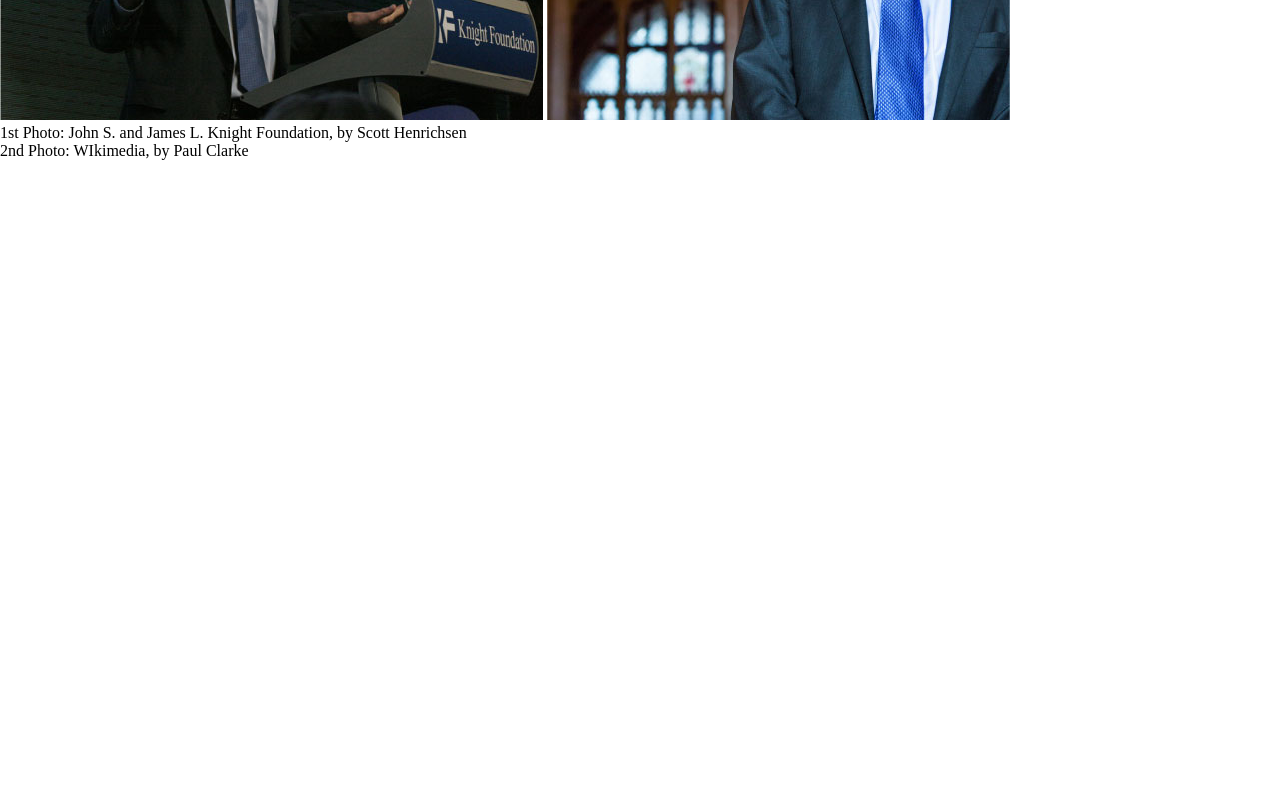
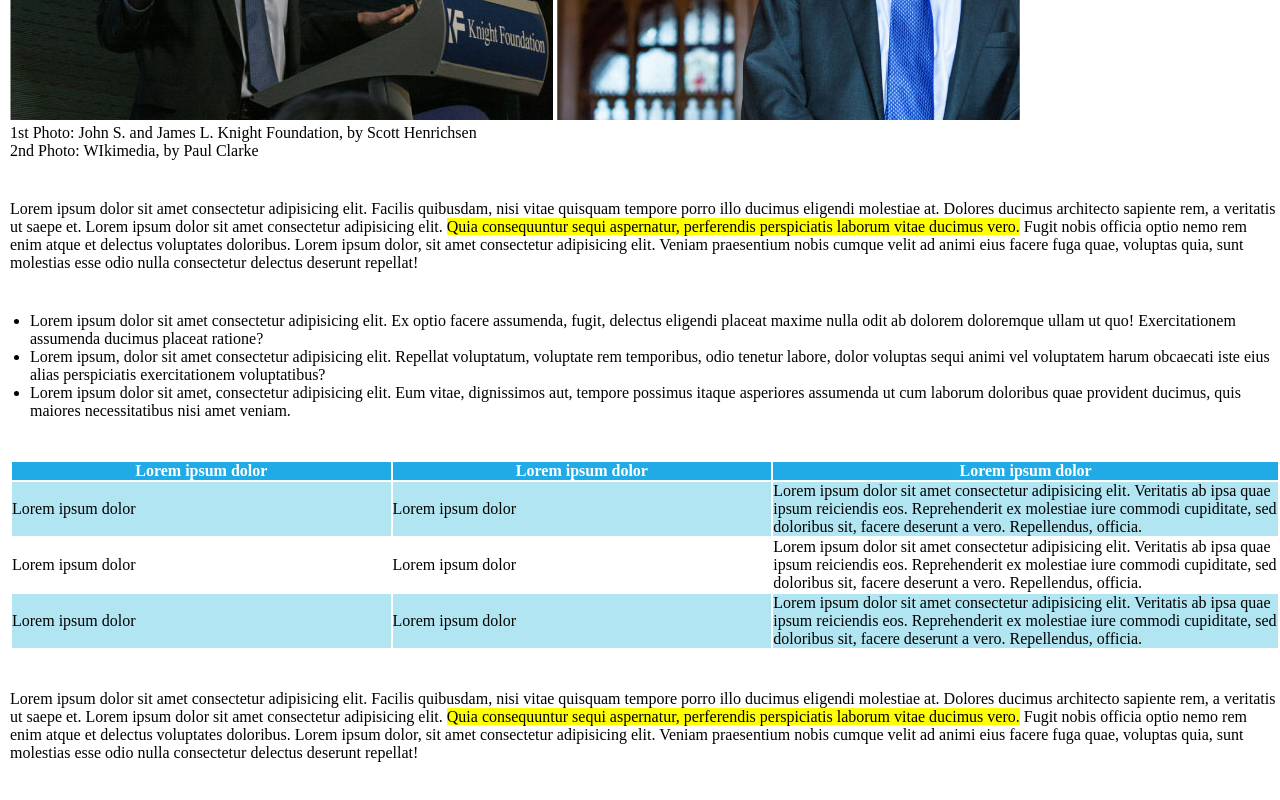
Before and after one commit to ludovicofiore/html-css-booleaner, a plain HTML site: page index.html in a window 1280 px wide. Shown: the part 440-1240 px from the top of the page. Before the commit the page ends 800 px from the top, so only its background shows below. Drawn offline with Linux system fonts and the light colour scheme.

Commit message:
sezione principale table testo e lista

```diff
--- a/css/style.css
+++ b/css/style.css
@@ -1,6 +1,10 @@
 * {
     margin: 0;
     padding: 0;
+}
+
+.container {
+    margin-left: 10px;
 }
 
 /* intestazione */
@@ -16,6 +20,7 @@ header {
     width: 200px;
     height: auto;
     margin-top: 50px;
+    margin-left: 10px;
 }
 
 /* titolo e immagini */
@@ -32,3 +37,35 @@ header {
     text-decoration: none;
     color: rgb(34, 171, 230);
 }
+
+/* contenuto principale */
+.text-paragraph {
+    margin-top: 40px;
+    margin-bottom: 40px;
+}
+
+.testo-evidenziato {
+    background-color: yellow;
+}
+
+ul {
+    margin-left: 20px;
+    margin-bottom: 40px;
+}
+
+/* table style */
+
+.td-space {
+   width: 30%;
+}
+
+#tablehead {
+    background-color: rgb(32, 170, 230);
+}
+.th-text {
+    color: white;
+}
+
+.tr-colored {
+    background-color: rgb(177, 229, 242);
+}
--- a/index.html
+++ b/index.html
@@ -12,7 +12,9 @@
     <img id="logo-booleaner" src="img/logo.svg" alt="logo booleaner">
    </header>
 
+   <div class="container">
         <!-- titolo e immagini -->
+        <div>
             <h1>
                 Internet deve essere al servizio del "bene pubblico": il manifesto di Tim Berners-Lee
             </h1>
@@ -31,9 +33,71 @@
                 1st Photo: John S. and James L. Knight Foundation, by Scott Henrichsen <br>
                 2nd Photo: WIkimedia, by Paul Clarke
             </div>
+        </div>
 
         <!-- contenuto principale -->
         <main>
+            <section>
+                <p class="text-paragraph">
+                    Lorem ipsum dolor sit amet consectetur adipisicing elit. Facilis quibusdam, nisi vitae quisquam tempore porro illo ducimus eligendi molestiae at. Dolores ducimus architecto sapiente rem, a veritatis ut saepe et.
+                    Lorem ipsum dolor sit amet consectetur adipisicing elit. <span class="testo-evidenziato">Quia consequuntur sequi aspernatur, perferendis perspiciatis laborum vitae ducimus vero.</span> Fugit nobis officia optio nemo rem enim atque et delectus voluptates doloribus.
+                    Lorem ipsum dolor, sit amet consectetur adipisicing elit. Veniam praesentium nobis cumque velit ad animi eius facere fuga quae, voluptas quia, sunt molestias esse odio nulla consectetur delectus deserunt repellat!
+                </p>
+            </section>
+
+            <!-- section lista -->
+            <section>
+                <ul>
+                    <li>
+                        Lorem ipsum dolor sit amet consectetur adipisicing elit. Ex optio facere assumenda, fugit, delectus eligendi placeat maxime nulla odit ab dolorem doloremque ullam ut quo! Exercitationem assumenda ducimus placeat ratione?
+                    </li>
+
+                    <li>
+                        Lorem ipsum, dolor sit amet consectetur adipisicing elit. Repellat voluptatum, voluptate rem temporibus, odio tenetur labore, dolor voluptas sequi animi vel voluptatem harum obcaecati iste eius alias perspiciatis exercitationem voluptatibus?
+                    </li>
+                    <li>
+                        Lorem ipsum dolor sit amet, consectetur adipisicing elit. Eum vitae, dignissimos aut, tempore possimus itaque asperiores assumenda ut cum laborum doloribus quae provident ducimus, quis maiores necessitatibus nisi amet veniam.
+                    </li>
+                </ul>
+            </section>
+
+            <!-- section table -->
+            <section>
+                <table>
+                   <thead id="tablehead">
+                        <th class="th-text">Lorem ipsum dolor</th>
+                        <th class="th-text">Lorem ipsum dolor</th>
+                        <th class="th-text">Lorem ipsum dolor</th>
+                   </thead>
+
+                   <tbody>
+                    <tr class="tr-colored">
+                        <td class="td-space">Lorem ipsum dolor</td>
+                        <td class="td-space">Lorem ipsum dolor</td>
+                        <td>Lorem ipsum dolor sit amet consectetur adipisicing elit. Veritatis ab ipsa quae ipsum reiciendis eos. Reprehenderit ex molestiae iure commodi cupiditate, sed doloribus sit, facere deserunt a vero. Repellendus, officia.</td>
+                    </tr>
+                    <tr>
+                        <td class="td-space">Lorem ipsum dolor</td>
+                        <td class="td-space">Lorem ipsum dolor</td>
+                        <td>Lorem ipsum dolor sit amet consectetur adipisicing elit. Veritatis ab ipsa quae ipsum reiciendis eos. Reprehenderit ex molestiae iure commodi cupiditate, sed doloribus sit, facere deserunt a vero. Repellendus, officia.</td>
+                    </tr>
+                    <tr class="tr-colored">
+                        <td class="td-space">Lorem ipsum dolor</td>
+                        <td class="td-space">Lorem ipsum dolor</td>
+                        <td>Lorem ipsum dolor sit amet consectetur adipisicing elit. Veritatis ab ipsa quae ipsum reiciendis eos. Reprehenderit ex molestiae iure commodi cupiditate, sed doloribus sit, facere deserunt a vero. Repellendus, officia.</td>
+                    </tr>
+                   </tbody>
+                </table>
+            </section>
+
+            <!-- seconda sezione testo -->
+            <section>
+                <p class="text-paragraph">
+                    Lorem ipsum dolor sit amet consectetur adipisicing elit. Facilis quibusdam, nisi vitae quisquam tempore porro illo ducimus eligendi molestiae at. Dolores ducimus architecto sapiente rem, a veritatis ut saepe et.
+                    Lorem ipsum dolor sit amet consectetur adipisicing elit. <span class="testo-evidenziato">Quia consequuntur sequi aspernatur, perferendis perspiciatis laborum vitae ducimus vero.</span> Fugit nobis officia optio nemo rem enim atque et delectus voluptates doloribus.
+                    Lorem ipsum dolor, sit amet consectetur adipisicing elit. Veniam praesentium nobis cumque velit ad animi eius facere fuga quae, voluptas quia, sunt molestias esse odio nulla consectetur delectus deserunt repellat!
+                </p>
+            </section>
 
         </main>
 
@@ -41,5 +105,6 @@
             <footer>
 
             </footer>
+   </div>
 </body>
 </html>
```
Lines whose indentation alone changed are shown as unchanged.
